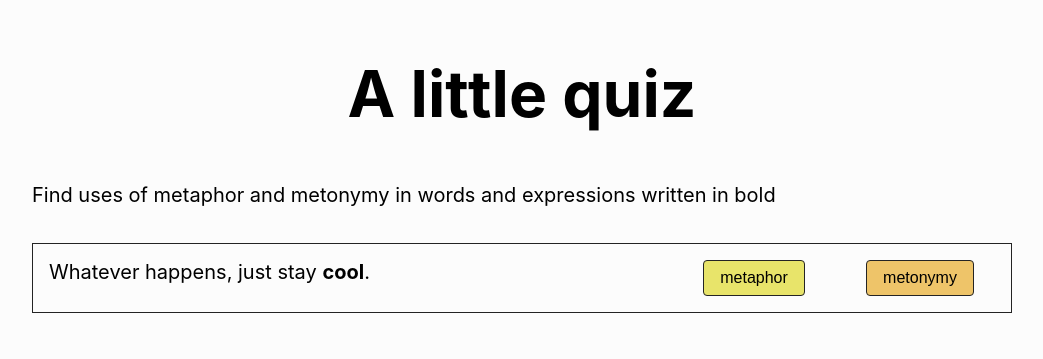
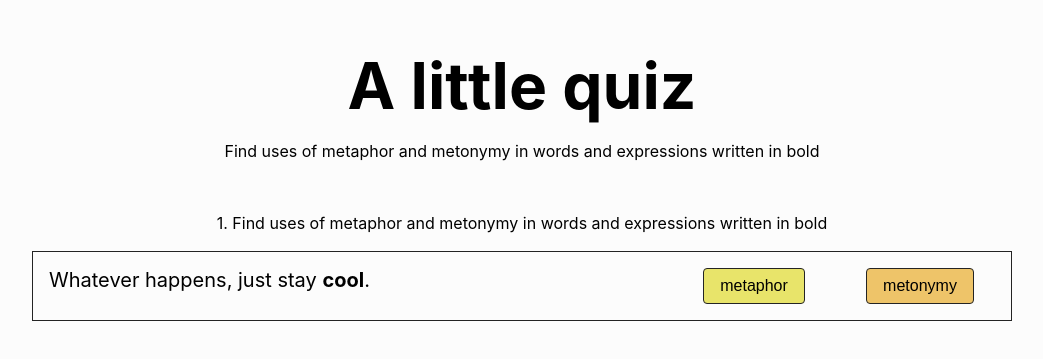
Before and after one commit to lstanisavljevic/kviz, a Next.js app: page / in a window 1280 px wide. Shown: the part 207-566 px from the top of the page, without its empty margins (118-1161 px from the left). Built offline with nearby package versions, Linux system fonts and the light colour scheme.

Commit message:
Add level title

```diff
--- a/src/components/kviz/Kviz.tsx
+++ b/src/components/kviz/Kviz.tsx
@@ -5,7 +5,8 @@ import styles from './kviz.module.scss'
 
 const Kviz = () => {
   const [level, setLevel] = useState(0)
-  const [content, setContent] = useState([])
+  const [title, setTitle] = useState('')
+  const [questions, setQuestions] = useState([])
   const [answersCount, setAnswersCount] = useState(0)
   const [currentQuestion, setCurrentQuestion] = useState(0)
 
@@ -16,8 +17,9 @@ const Kviz = () => {
   }
 
   useEffect(() => {
-    setContent(kviz[level])
-  }, [setLevel, setContent])
+    setTitle(kviz[level].title)
+    setQuestions(kviz[level].questions)
+  }, [setLevel, setTitle, setQuestions])
 
   function scrollToBottom() {
     const kvizElement = kvizRef.current
@@ -30,26 +32,25 @@ const Kviz = () => {
     selectedOption: string
   ) {
     const outcome = expectedOption === selectedOption
-    const matchedRow = content.findIndex(
+    const matchedRow = questions.findIndex(
       (row) => row.example === selectedExample
     )
-    const nextContent = content.slice()
+    const nextContent = questions.slice()
     nextContent[matchedRow].status = 'selected'
     nextContent[matchedRow].outcome = outcome
-    setContent(nextContent)
+    setQuestions(nextContent)
     setTimeout(() => {
       setAnswersCount(answersCount + 1)
       setCurrentQuestion(currentQuestion + 1)
-      // if (currentQuestion < content.length - 1) {
       scrollToBottom()
-      // }
     }, settings.questionTimeout)
   }
 
   function handleContinueClick() {
     const nextLevel = level + 1
     setLevel(nextLevel)
-    setContent(kviz[nextLevel])
+    setTitle(kviz[nextLevel].title)
+    setQuestions(kviz[nextLevel].questions)
     setAnswersCount(0)
     setCurrentQuestion(0)
   }
@@ -78,11 +79,10 @@ const Kviz = () => {
   const options = ['metaphor', 'metonymy']
   return (
     <div className={styles.kviz}>
-      <p className={styles.levelTitle}>
-        Find uses of metaphor and metonymy in words and expressions written in
-        bold
+      <p className={styles.kviz__subtitle}>
+        {level + 1}. {title}
       </p>
-      {content.map((row, rowIndex) => {
+      {questions.map((row, rowIndex) => {
         if (rowIndex > currentQuestion) {
           return null
         }
@@ -148,7 +148,7 @@ const Kviz = () => {
           </div>
         )
       })}
-      {answersCount === content.length && (
+      {answersCount === questions.length && (
         <div className={styles.kviz__footer}>
           {level < kviz.length - 1 ? (
             <button
--- a/src/components/kviz/kviz.json
+++ b/src/components/kviz/kviz.json
@@ -1,6 +1,8 @@
 {
   "kviz": [
-    [
+    {
+      "title": "Find uses of metaphor and metonymy in words and expressions written in bold",
+      "questions": [
         {
           "example": "Whatever happens, just stay __cool__.",
           "solution": "metaphor",
@@ -31,8 +33,11 @@
           "explanation": "we __relate__ a certain face gesture to the usual meaning of that gesture",
           "model": "gesture for meaning"
         }
-    ],
-    [
+      ]
+    },
+    {
+      "title": "Find uses of metaphor and metonymy in words and expressions written in bold",
+      "questions": [
         {
           "example": "Don't __be__ that way.",
           "solution": "metonymy",
@@ -63,8 +68,11 @@
           "explanation": "we __compare__ quality, readability or maintainability of code with beauty",
           "model": "quality is beauty"
         }
-    ],
-    [
+      ]
+    },
+    {
+      "title": "Find uses of metaphor and metonymy in words and expressions written in bold",
+      "questions": [
         {
           "example": "<head>",
           "solution": "metaphor",
@@ -95,8 +103,11 @@
           "explanation": "we __relate__ the HTML <aside> element with its position on screen",
           "model": "element for position"
         }
-    ],
-    [
+      ]
+    },
+    {
+      "title": "Find uses of metaphor and metonymy in words and expressions written in bold",
+      "questions": [
         {
           "example": "<input type=\"__radio__\">",
           "solution": "metaphor",
@@ -121,8 +132,11 @@
           "explanation": "we __relate__ the name of an attribute to the purpose of connecting the label to its corresponding form element",
           "model": "attribute name for purpose"
         }
-    ],
-    [
+      ]
+    },
+    {
+      "title": "Find uses of metaphor and metonymy in words and expressions written in bold",
+      "questions": [
         {
           "example": "display: __flex__",
           "solution": "metaphor",
@@ -153,8 +167,11 @@
           "explanation": "we __relate__ the value to the message, meaning that cursor shape should suggest user should wait until current action is done",
           "model": "value for purpose"
         }
-    ],
-    [
+      ]
+    },
+    {
+      "title": "Find uses of metaphor and metonymy in words and expressions written in bold",
+      "questions": [
         {
           "example": "const getPosts = new __Promise__((resolve, reject) => { ... })",
           "solution": "metaphor",
@@ -185,8 +202,11 @@
           "explanation": "using a pronoun instead of noun is by default metonymical, and we __relate__ 'this' for the container class",
           "model": "pronoun for noun"
         }
-    ],
-    [
+      ]
+    },
+    {
+      "title": "Find uses of metaphor and metonymy in words and expressions written in bold",
+      "questions": [
         {
           "example": "__const { isThinking, isConnected } = anything__",
           "solution": "metonymy",
@@ -194,5 +214,6 @@
           "model": "pronoun for noun"
         }
       ]
+    }
   ]
 }
--- a/src/components/kviz/kviz.module.scss
+++ b/src/components/kviz/kviz.module.scss
@@ -12,6 +12,12 @@
   margin-top: $gutter-big;
   @media(min-width: $col-m) {
     font-size: $font-size-medium;
+  }
+  &__subtitle {
+    line-height: 1.5;
+    font-size: $font-size-base;
+    margin-bottom: 0;
+    text-align: center;
   }
   &__row {
     display: grid;
--- a/src/pages/index.tsx
+++ b/src/pages/index.tsx
@@ -7,11 +7,16 @@ export default function Home() {
   return (
     <div className={styles.container}>
       <Head>
-        <title>Create Next App</title>
+        <title>A little quiz</title>
         <link rel="icon" href="/favicon.ico" />
       </Head>
 
       <h1 className={styles.title}>A little quiz</h1>
+      <p className={styles.explanation}>
+        Find uses of metaphor and metonymy in words and expressions written in
+        bold
+      </p>
+
       <Kviz />
     </div>
   )
```
Lines whose indentation alone changed are shown as unchanged.
